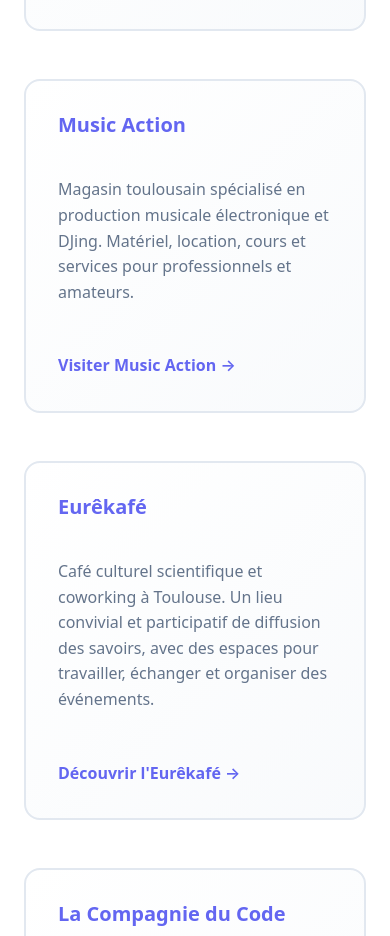
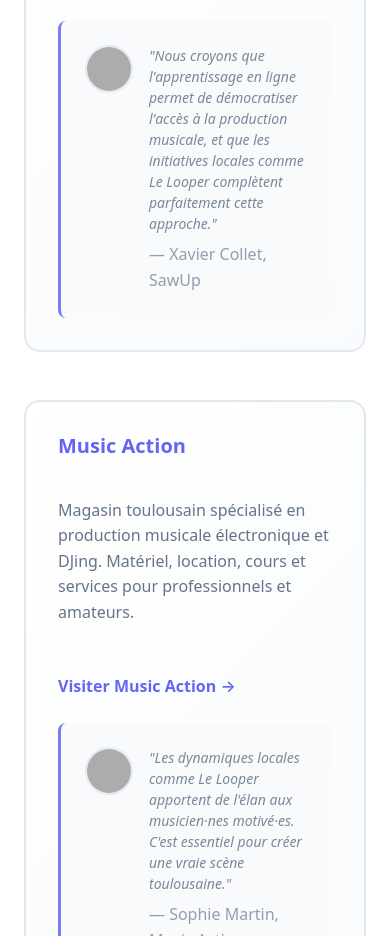
Before and after one commit to Website-Industry/website-le-looper, a plain HTML site: page index.html in a window 390 px wide. Shown: the part 11064-12000 px from the top of the page. Drawn offline with Linux system fonts and the light colour scheme; grey boxes are pictures that could not be loaded.

Commit message:
Enhance "Partenaires" section in index.html by adding testimonials for each partner, including images and quotes. Update styles in styles.css to improve layout and presentation of testimonials, ensuring better visual appeal and responsiveness.

```diff
--- a/index.html
+++ b/index.html
@@ -293,26 +293,57 @@
                         <p>Formation à distance en production musicale. Cours e-learning, abonnements et formations professionnelles pour progresser en home studio.</p>
                         <span class="partenaire-link">Découvrir SawUp →</span>
                     </div>
+                    <div class="partenaire-temoignage">
+                        <img src="https://images.unsplash.com/photo-1507003211169-0a1dd7228f2d?w=100&h=100&fit=crop&crop=faces" alt="" class="temoignage-photo" loading="lazy">
+                        <div class="temoignage-content">
+                            <p class="temoignage-citation">"Nous croyons que l'apprentissage en ligne permet de démocratiser l'accès à la production musicale, et que les initiatives locales comme Le Looper complètent parfaitement cette approche."</p>
+                            <p class="temoignage-auteur">— Xavier Collet, SawUp</p>
+                        </div>
+                    </div>
                 </a>
+
                 <a href="https://music-action.com/" target="_blank" rel="noopener noreferrer" class="partenaire-card">
                     <div class="partenaire-content">
                         <h3>Music Action</h3>
                         <p>Magasin toulousain spécialisé en production musicale électronique et DJing. Matériel, location, cours et services pour professionnels et amateurs.</p>
                         <span class="partenaire-link">Visiter Music Action →</span>
                     </div>
+                    <div class="partenaire-temoignage">
+                        <img src="https://images.unsplash.com/photo-1494790108377-be9c29b29330?w=100&h=100&fit=crop&crop=faces" alt="" class="temoignage-photo" loading="lazy">
+                        <div class="temoignage-content">
+                            <p class="temoignage-citation">"Les dynamiques locales comme Le Looper apportent de l'élan aux musicien·nes motivé·es. C'est essentiel pour créer une vraie scène toulousaine."</p>
+                            <p class="temoignage-auteur">— Sophie Martin, Music Action</p>
+                        </div>
+                    </div>
                 </a>
+
                 <a href="https://eurekafe.fr/" target="_blank" rel="noopener noreferrer" class="partenaire-card">
                     <div class="partenaire-content">
                         <h3>Eurêkafé</h3>
                         <p>Café culturel scientifique et coworking à Toulouse. Un lieu convivial et participatif de diffusion des savoirs, avec des espaces pour travailler, échanger et organiser des événements.</p>
                         <span class="partenaire-link">Découvrir l'Eurêkafé →</span>
                     </div>
+                    <div class="partenaire-temoignage">
+                        <img src="https://images.unsplash.com/photo-1472099645785-5658abf4ff4e?w=100&h=100&fit=crop&crop=faces" alt="" class="temoignage-photo" loading="lazy">
+                        <div class="temoignage-content">
+                            <p class="temoignage-citation">"Nous partageons avec Le Looper cette volonté de créer des espaces de rencontre et d'échange autour de pratiques créatives. C'est dans ces croisements que naissent les meilleures idées."</p>
+                            <p class="temoignage-auteur">— Thomas Dubois, Eurêkafé</p>
+                        </div>
+                    </div>
                 </a>
+
                 <a href="https://www.lacompagnieducode.org/" target="_blank" rel="noopener noreferrer" class="partenaire-card">
                     <div class="partenaire-content">
                         <h3>La Compagnie du Code</h3>
                         <p>Association toulousaine proposant l'accès au numérique, au code et à l'informatique créative. Ateliers hebdomadaires, stages de vacances et formations pour jeunes et adultes dans un esprit convivial et accessible.</p>
                         <span class="partenaire-link">Découvrir La Compagnie du Code →</span>
+                    </div>
+                    <div class="partenaire-temoignage">
+                        <img src="https://images.unsplash.com/photo-1438761681033-6461ffad8d80?w=100&h=100&fit=crop&crop=faces" alt="" class="temoignage-photo" loading="lazy">
+                        <div class="temoignage-content">
+                            <p class="temoignage-citation">"Le code et la musique numérique partagent cette même approche créative et accessible. Nous sommes ravi·es de voir des projets comme Le Looper émerger dans notre ville."</p>
+                            <p class="temoignage-auteur">— Camille Rousseau, La Compagnie du Code</p>
+                        </div>
                     </div>
                 </a>
             </div>
--- a/styles.css
+++ b/styles.css
@@ -1569,7 +1569,7 @@
    ============================================ */
 .partenaires-grid {
     display: grid;
-    grid-template-columns: repeat(auto-fit, minmax(300px, 1fr));
+    grid-template-columns: repeat(2, 1fr);
     gap: var(--spacing-xl);
     margin-top: var(--spacing-xl);
 }
@@ -1582,7 +1582,8 @@
     text-decoration: none;
     color: var(--color-text);
     transition: var(--transition);
-    display: block;
+    display: flex;
+    flex-direction: column;
     position: relative;
     overflow: hidden;
 }
@@ -1658,7 +1659,69 @@
     .partenaire-content h3 {
         font-size: var(--font-size-xl);
     }
-}
+
+    .partenaire-temoignage {
+        padding: var(--spacing-sm);
+    }
+
+    .temoignage-photo {
+        width: 40px;
+        height: 40px;
+    }
+
+    .temoignage-citation {
+        font-size: 0.8125rem;
+    }
+}
+
+.partenaire-temoignage {
+    display: flex;
+    gap: var(--spacing-sm);
+    padding: var(--spacing-md);
+    margin-top: var(--spacing-md);
+    background-color: var(--color-bg-alt);
+    border-radius: var(--border-radius);
+    border-left: 3px solid var(--color-primary);
+    opacity: 0.85;
+    transition: var(--transition);
+}
+
+.partenaire-card:hover .partenaire-temoignage {
+    opacity: 1;
+}
+
+.temoignage-photo {
+    width: 48px;
+    height: 48px;
+    border-radius: 50%;
+    object-fit: cover;
+    flex-shrink: 0;
+    border: 2px solid var(--color-border);
+}
+
+.temoignage-content {
+    flex: 1;
+    display: flex;
+    flex-direction: column;
+    gap: var(--spacing-xs);
+}
+
+.temoignage-citation {
+    font-size: var(--font-size-sm);
+    line-height: 1.5;
+    color: var(--color-text-light);
+    font-style: italic;
+    margin: 0;
+}
+
+.temoignage-auteur {
+    font-size: var(--font-size-xs);
+    color: var(--color-text-light);
+    font-weight: 500;
+    margin: 0;
+    opacity: 0.8;
+}
+
 
 @media (prefers-reduced-motion: reduce) {
     .partenaire-card:hover {
@@ -1794,6 +1857,11 @@
     .cta-box {
         background-color: rgba(15, 23, 42, 0.95) !important;
     }
+
+    .partenaire-temoignage {
+        background-color: rgba(15, 23, 42, 0.95) !important;
+        border-left-color: var(--color-primary) !important;
+    }
 }
 
 /* Amélioration du contraste pour les liens */
```
